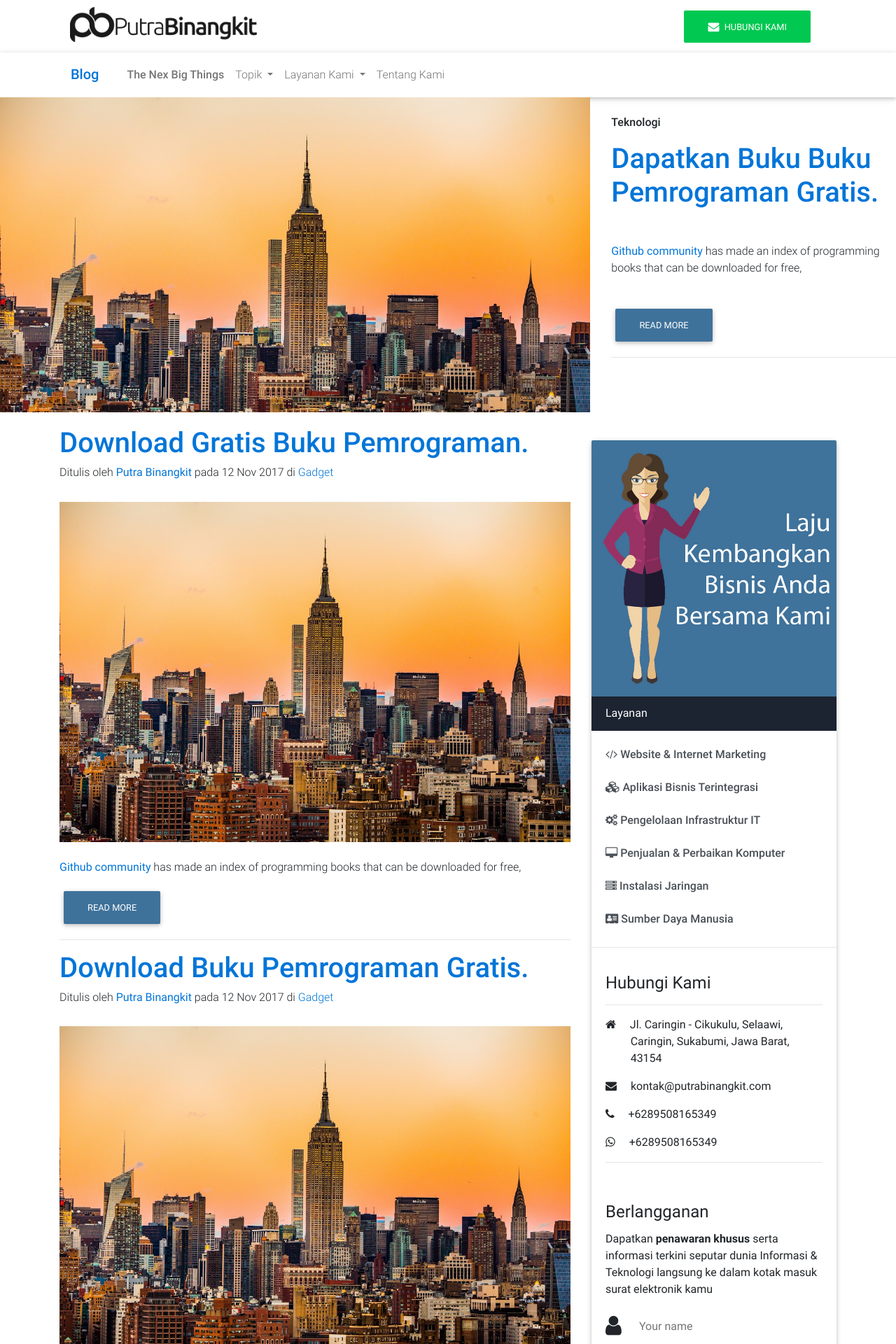
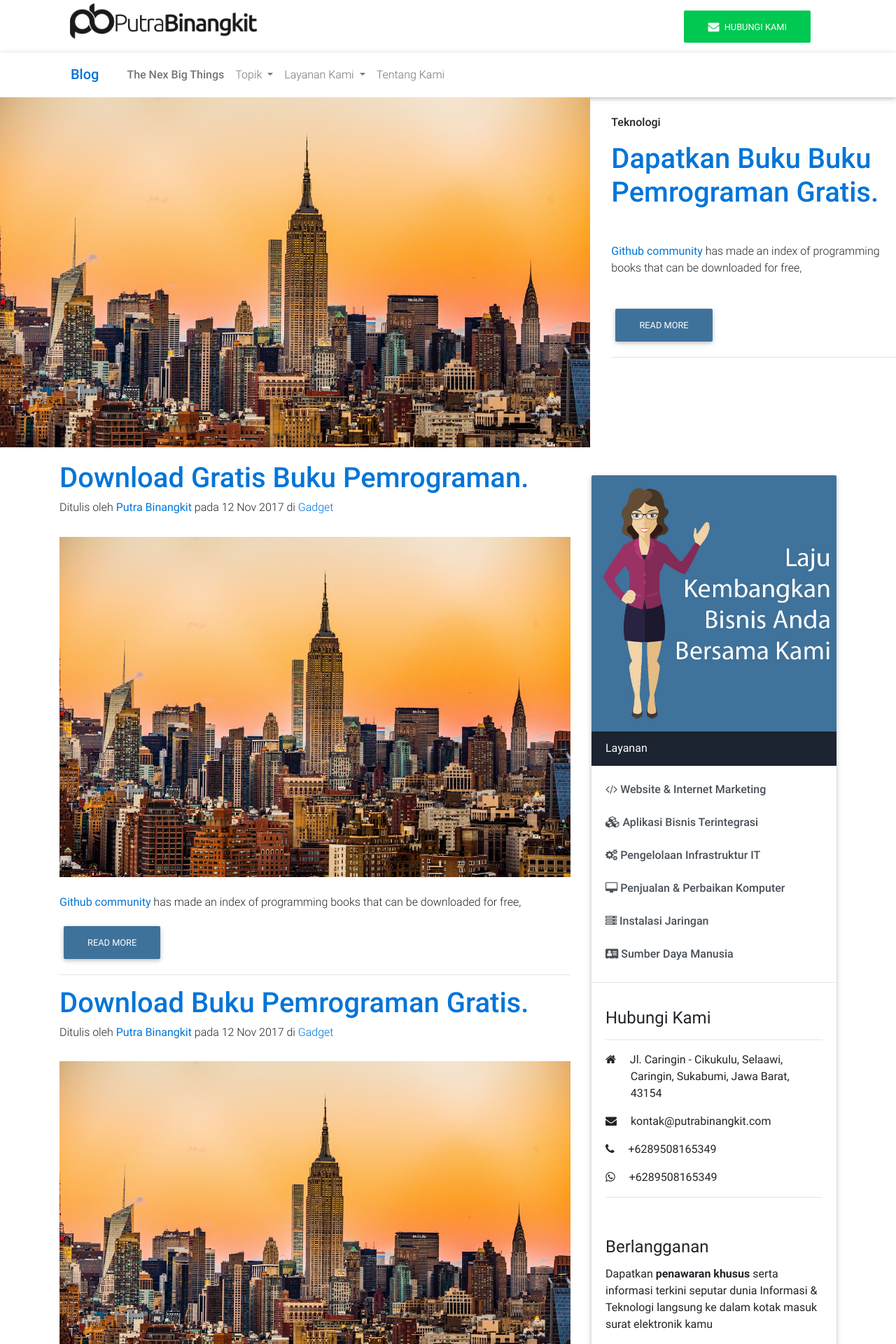
Before and after one commit to PutraBinangkit/putrabinangkit.github.io, a Jekyll site: the page built from blog/index.html, in a window 1280 px wide. Shown: the top 1920 px of the page at 70% size. Built offline with Jekyll 4.4.1, drawn with Linux system fonts in a browser that asks for light colours; the list of posts is cut into pages by our own code.

Commit message:
many thing changes

```diff
--- a/_includes/blog-header.html
+++ b/_includes/blog-header.html
@@ -291,7 +291,7 @@
                 </a>
                 <div class="dropdown-menu secondmenu" aria-labelledby="navbarDropdownMenuLink">
                 {% for category in site.categories %}
-                    <a class="dropdown-item" href="{{ category[0] | slugify }}">{{ category[0] }}</a>
+                    <a class="dropdown-item nav-link" href="{{ category[0] | slugify }}">{{ category[0] }}</a>
                  {% endfor %}
                 </div>
             </li>
@@ -302,12 +302,12 @@
                Layanan Kami
                 </a>
                 <div class="dropdown-menu secondmenu" aria-labelledby="navbarDropdownMenuLink">
-                    <a class="dropdown-item" href="{{ site.baseurl }}/website-internet-marketing/">Website & Internet Marketing</a>
-                    <a class="dropdown-item" href="{{ site.baseurl }}/aplikasi-bisnis-terintegrasi/">Aplikasi Bisnis Terintegrasi</a>
-                    <a class="dropdown-item" href="{{ site.baseurl }}/pengelolaan-informasi-teknologi/">Pengelolaan Infrastruktur IT</a>
-                    <a class="dropdown-item" href="{{ site.baseurl }}/penjualan-perbaikan-komputer/">Penjualan & Perbaikan Komputer</a>
-                    <a class="dropdown-item" href="{{ site.baseurl }}/instalasi-jaringan/">Instalasi Jaringan</a>
-                    <a class="dropdown-item" href="{{ site.baseurl }}/sumber-daya-manusia/">Sumber Daya Manusia</a>
+                    <a class="dropdown-item nav-link" href="{{ site.baseurl }}/website-internet-marketing/">Website & Internet Marketing</a>
+                    <a class="dropdown-item nav-link" href="{{ site.baseurl }}/aplikasi-bisnis-terintegrasi/">Aplikasi Bisnis Terintegrasi</a>
+                    <a class="dropdown-item nav-link" href="{{ site.baseurl }}/pengelolaan-informasi-teknologi/">Pengelolaan Infrastruktur IT</a>
+                    <a class="dropdown-item nav-link" href="{{ site.baseurl }}/penjualan-perbaikan-komputer/">Penjualan & Perbaikan Komputer</a>
+                    <a class="dropdown-item nav-link" href="{{ site.baseurl }}/instalasi-jaringan/">Instalasi Jaringan</a>
+                    <a class="dropdown-item nav-link" href="{{ site.baseurl }}/sumber-daya-manusia/">Sumber Daya Manusia</a>
                 </div>
             </li>
             <li class="nav-item">
@@ -344,7 +344,7 @@
 
             {% if foundImage == 0 %}
                 {% assign html = image | split:"/>" | first %}
-                <img {{ html }} class="img-fluidss" />
+                <img {{ html }} class="img-fluid" />
                 {% assign foundImage = 1 %}
             {% endif %}
         {% endif %}
--- a/css/style.css
+++ b/css/style.css
@@ -221,14 +221,9 @@
 }
 .hot-trend,
 .toptrend{
-	max-height:450px;
+	height:500px;
 	overflow: hidden;
 }
-.img-fluidss{
-  max-width: 100%;
-  height: auto;
-  overflow: hidden;
- }
- .blog-logo{
+ .blog-logo img{
  	margin-top: 5px;
  }
```
